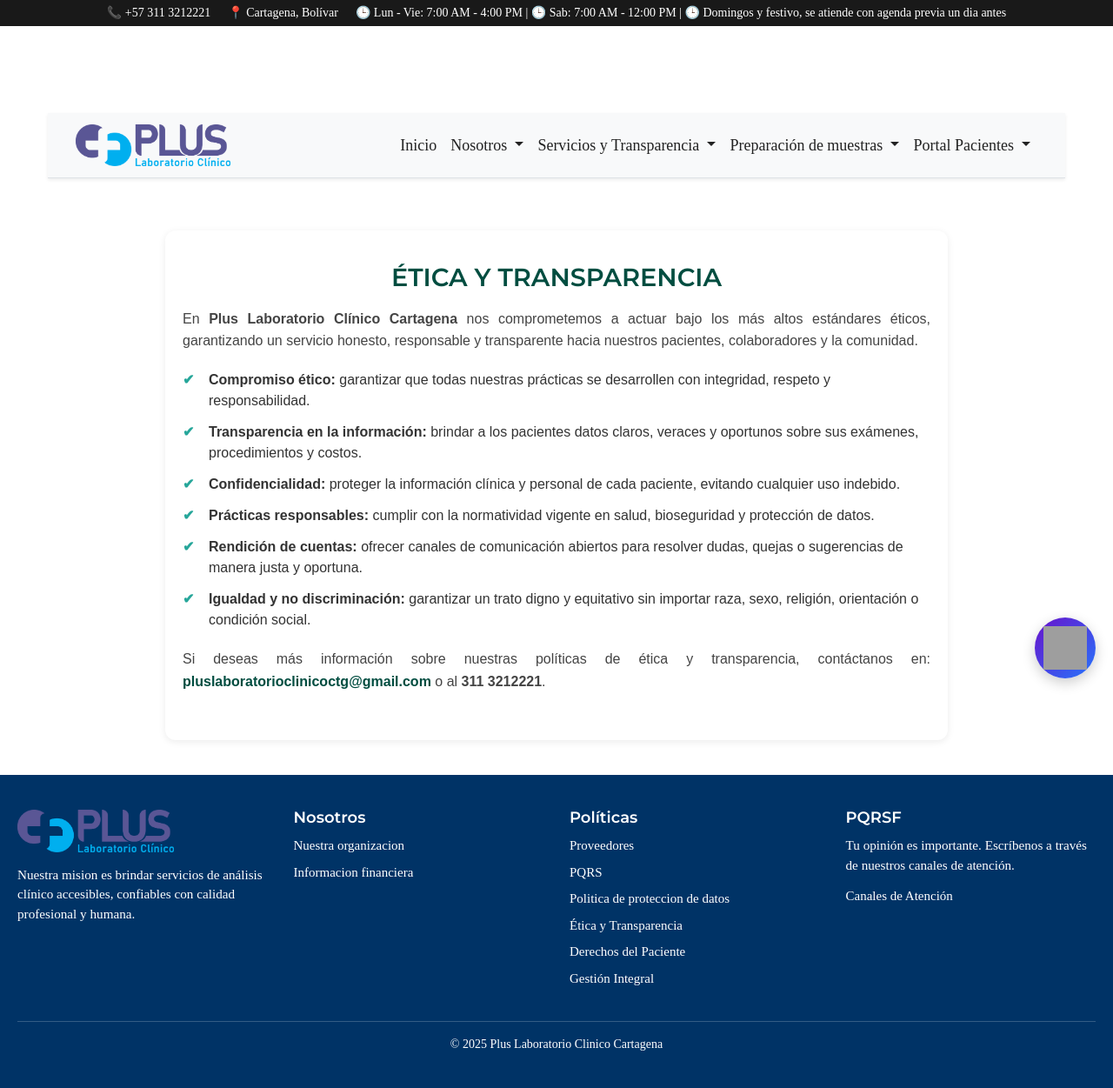
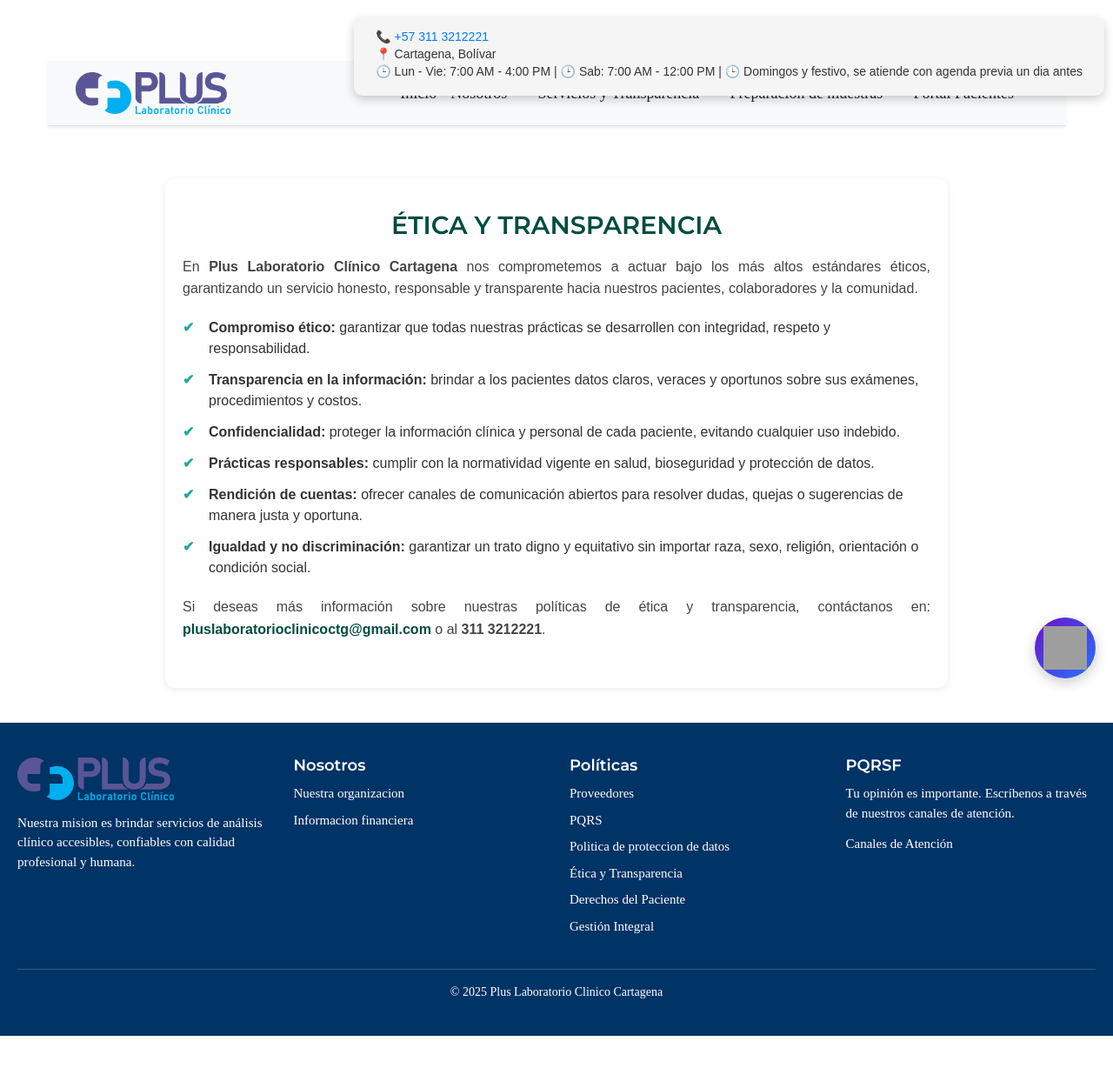
Before and after one commit to manuelp0635/laboratorioclinico, a PHP site: page /etica.html in a window 1280 px wide. Shown: the whole page at 87% size. After the commit the page ends 1191 px from the top, so only its background shows below. Run offline with PHP 8.4, Linux system fonts and the light colour scheme; grey boxes are pictures that could not be loaded.

Commit message:
Update styles.css

```diff
--- a/css/styles.css
+++ b/css/styles.css
@@ -662,78 +662,92 @@ video {
    CONTACTO
 =============================== */
 
-/* === Barra de contacto fija === */
+/* Contenedor de la barra */
 .top-contact {
   position: fixed;
-  top: 0;
-  left: 0;
-  width: 100%;
-  background: rgba(0, 0, 0, 0.9);
-  color: #fff;
+  top: 20px;
+  right: -100%; /* fuera de pantalla al inicio */
+  background-color: #f5f5f5;
+  padding: 15px 25px;
+  font-family: Arial, sans-serif;
   font-size: 14px;
-  text-align: center;
-  padding: 8px 12px;
+  box-shadow: 0 4px 12px rgba(0,0,0,0.2);
+  border-radius: 10px;
+  z-index: 1000;
   display: flex;
-  justify-content: center;
-  gap: 20px;
-  flex-wrap: wrap;
-  z-index: 9999;
-  line-height: 1.5;
-  box-sizing: border-box;
-}
-
-/* Enlaces */
+  flex-direction: column;
+  align-items: flex-start;
+  animation: slideIn 1s forwards;
+  animation-delay: 0.2s;
+  transition: transform 0.3s, box-shadow 0.3s;
+}
+
+/* Espaciado entre elementos */
+.top-contact span {
+  margin-bottom: 6px;
+  display: block;
+  opacity: 0;
+  transform: translateX(20px);
+  animation: fadeSlide 0.6s forwards;
+}
+
+/* Animación secuencial de cada span */
+.top-contact span:nth-child(1) { animation-delay: 0.4s; }
+.top-contact span:nth-child(2) { animation-delay: 0.6s; }
+.top-contact span:nth-child(3) { animation-delay: 0.8s; }
+
+/* Estilo de enlaces */
 .top-contact a {
-  color: #fff !important;
   text-decoration: none;
-  font-weight: 500;
+  color: #007BFF;
+  transition: color 0.3s;
 }
 
 .top-contact a:hover {
-  text-decoration: underline;
-}
-
-/* Ajustes responsive */
+  color: #0056b3;
+}
+
+/* Animación de deslizamiento principal */
+@keyframes slideIn {
+  0% {
+    right: -100%;
+    opacity: 0;
+  }
+  60% {
+    right: 20px;
+    opacity: 1;
+  }
+  80% {
+    right: 0px;
+  }
+  100% {
+    right: 10px; /* posición final estable */
+  }
+}
+
+/* Animación de fade-in con movimiento lateral */
+@keyframes fadeSlide {
+  to {
+    opacity: 1;
+    transform: translateX(0);
+  }
+}
+
+/* Hover interactivo de la barra */
+.top-contact:hover {
+  transform: translateY(-3px);
+  box-shadow: 0 6px 18px rgba(0,0,0,0.25);
+}
+
+/* Responsive */
 @media (max-width: 768px) {
   .top-contact {
-    font-size: 12px;
-    padding: 5px;
-    flex-direction: column;
-  }
-}
-
-@media (max-width: 480px) {
-  .top-contact {
-    font-size: 12px;
-    flex-direction: column;
-    gap: 6px;
-    padding: 12px;
-  }
-}
-
-/* === Ajuste dinámico del contenido === */
-body {
-  margin: 0; /* eliminamos márgenes por defecto */
-}
-
-/* Truco: agregamos un margen superior solo al primer contenedor principal */
-body::before {
-  content: "";
-  display: block;
-  height: 60px; /* altura base de la barra */
-}
-
-@media (max-width: 768px) {
-  body::before {
-    height: 70px; /* barra un poco más alta en tablets */
-  }
-}
-
-@media (max-width: 480px) {
-  body::before {
-    height: 90px; /* barra más alta en móviles */
-  }
-}
+    width: 90%;
+    right: -100%;
+  }
+}
+
+
 
 
 /* ===========================
```
